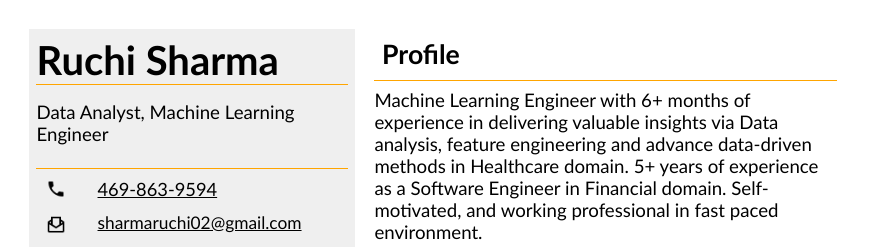
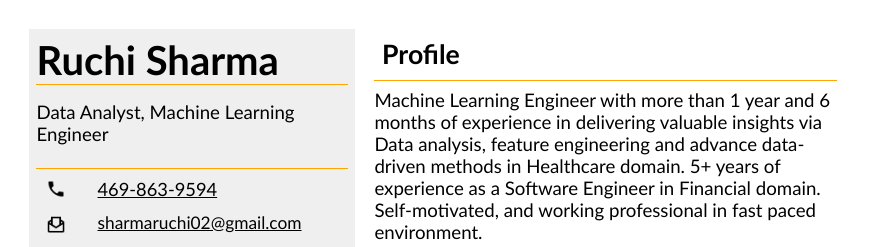
Before and after one commit to sharmaruchi02/my-resume, a plain HTML site: page index.html in a window 1280 px wide. Shown: the top 247 px of the page, without its empty margins (0-871 px from the left). Drawn offline with Linux system fonts and the light colour scheme.

Commit message:
Updated intro

```diff
--- a/index.html
+++ b/index.html
@@ -384,14 +384,7 @@
                                 </tr>
                                 <tr class="section">
                                     <td>
-                                        <p>Machine Learning Engineer with 6+ months of experience in delivering valuable
-                                            insights via Data analysis, feature engineering and advance data-driven
-                                            methods
-                                            in
-                                            Healthcare domain. 5+ years of experience as a Software Engineer in
-                                            Financial
-                                            domain. Self-motivated, and working professional in fast paced environment.
-                                        </p>
+                                        <p>Machine Learning Engineer with more than 1 year and 6 months of experience in delivering valuable insights via Data analysis, feature engineering and advance data-driven methods in Healthcare domain. 5+ years of experience as a Software Engineer in Financial domain. Self-motivated, and working professional in fast paced environment.</p>
                                         <ul class="list">
                                             <li>
                                                 Actively involved in data extraction and data cleaning
```
